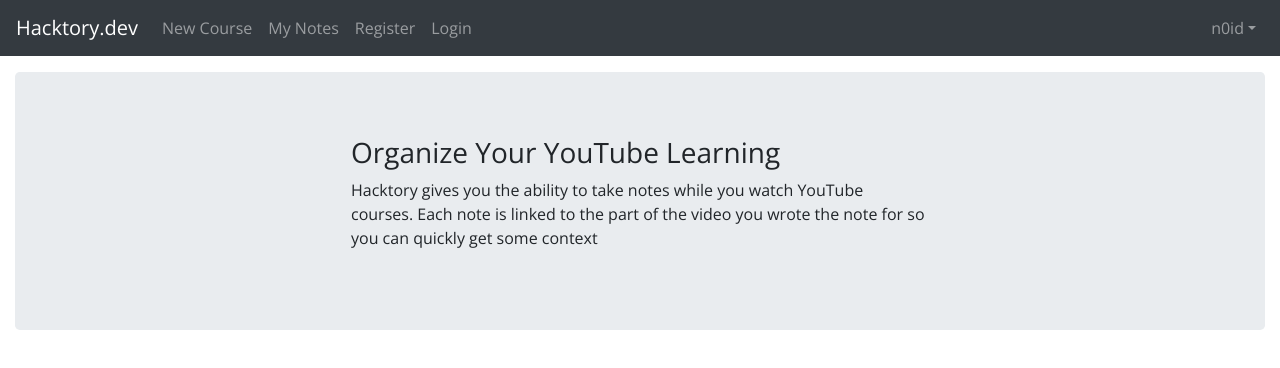
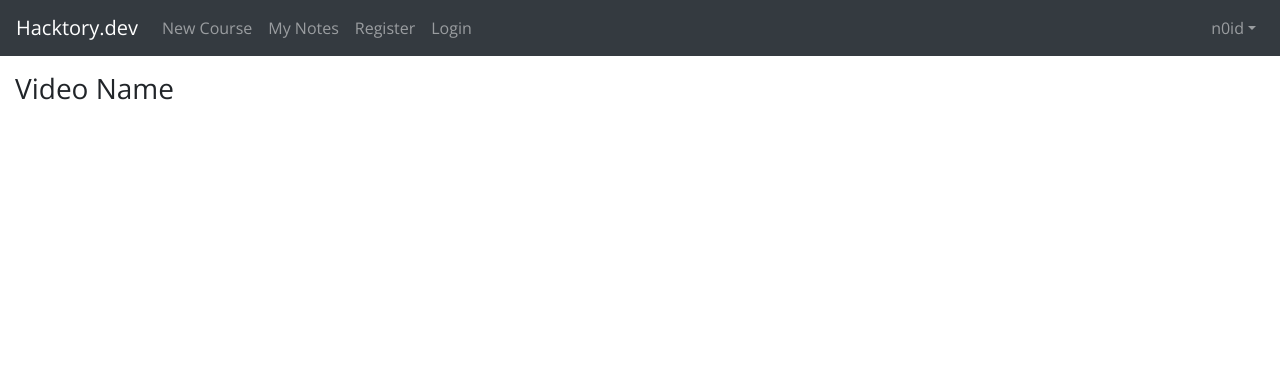
Before and after one commit to gsarpy/hacktory.dev, a React (Create React App) app in the folder client/: page /video/new in a window 1280 px wide. Shown: the top 368 px of the page. Built offline with nearby package versions, Linux system fonts and the light colour scheme.

Commit message:
added additional view templates

```diff
--- a/client/src/App.js
+++ b/client/src/App.js
@@ -5,11 +5,13 @@ import {
   Link
 } from "react-router-dom";
 
-import { Container } from "reactstrap"
+import { Container }  from "reactstrap";
 
-import Navigation from "./layout/navigation"
-import Home from "./layout/views/home"
-import Registration from "./layout/views/registration"
+import Navigation     from "./layout/navigation";
+import Home           from "./layout/views/home";
+import Registration   from "./layout/views/registration";
+import NewVideo       from "./layout/views/newVideo";
+import VideoHome      from "./layout/views/videoHome";
 
 function App() {
   return (
@@ -20,6 +22,12 @@ function App() {
           <Switch>
             <Route path="/register">
               <Registration />
+            </Route>
+            <Route path="/video/:id">
+              <VideoHome />
+            </Route>
+            <Route path="/video/new">
+              <NewVideo />
             </Route>
             <Route path="/">
               <Home />
--- a/client/src/layout/navigation/index.js
+++ b/client/src/layout/navigation/index.js
@@ -29,7 +29,7 @@ const Navigation = (props) => {
         <Collapse isOpen={isOpen} navbar>
           <Nav className="mr-auto" navbar>
             <NavItem>
-              <Link to="/new/" className="nav-link">New Course</Link>
+              <Link to="/video/new/" className="nav-link">New Course</Link>
             </NavItem>
             <NavItem>
               <Link to="/notes/" className="nav-link">My Notes</Link>
--- /dev/null
+++ b/client/src/layout/views/newVideo.js
@@ -0,0 +1,25 @@
+import React from 'react';
+import { Button, Container, Row, Col, Jumbotron, Form, Label, Input, FormGroup } from 'reactstrap';
+
+const NewVideo = (props) => {
+  return (
+    <div>
+      <Row>
+        <Col sm="12" md={{ size: 6, offset: 3 }}>
+          <h3>Submit a New Video</h3>
+          <p>and start organizing your learning</p>
+          <Form>
+            <FormGroup>
+              <Label for="video_url">Enter a Complete YouTube URL</Label>
+              <Input type="text" name="video_url" id="video_url" placeholder="e.g. https://www.youtube.com/watch?v=dQw4w9WgXcQ" />
+            </FormGroup>
+            <Button>Add Video</Button>
+          </Form>
+        </Col>
+      </Row>
+
+    </div>
+  );
+}
+
+export default NewVideo;
--- a/client/src/layout/views/registration.js
+++ b/client/src/layout/views/registration.js
@@ -1,5 +1,5 @@
 import React from 'react';
-import { Container, Row, Col, Jumbotron, Form, Label, Input, FormGroup } from 'reactstrap';
+import { Button, Container, Row, Col, Jumbotron, Form, Label, Input, FormGroup } from 'reactstrap';
 
 const Registration = (props) => {
   return (
@@ -27,6 +27,7 @@ const Registration = (props) => {
               <Label for="password_confirm">Confirm Password</Label>
               <Input type="password" name="password_confirm" id="password_confirm" />
             </FormGroup>
+            <Button>Sign Up</Button>
           </Form>
         </Col>
       </Row>
--- /dev/null
+++ b/client/src/layout/views/videoHome.js
@@ -0,0 +1,17 @@
+import React from 'react';
+import { Button, Container, Row, Col, Jumbotron, Form, Label, Input, FormGroup } from 'reactstrap';
+
+const VideoHome = (props) => {
+  return (
+    <div>
+      <Row>
+        <Col sm="12" md="12">
+          <h3>Video Name</h3>
+        </Col>
+      </Row>
+
+    </div>
+  );
+}
+
+export default VideoHome;
```
